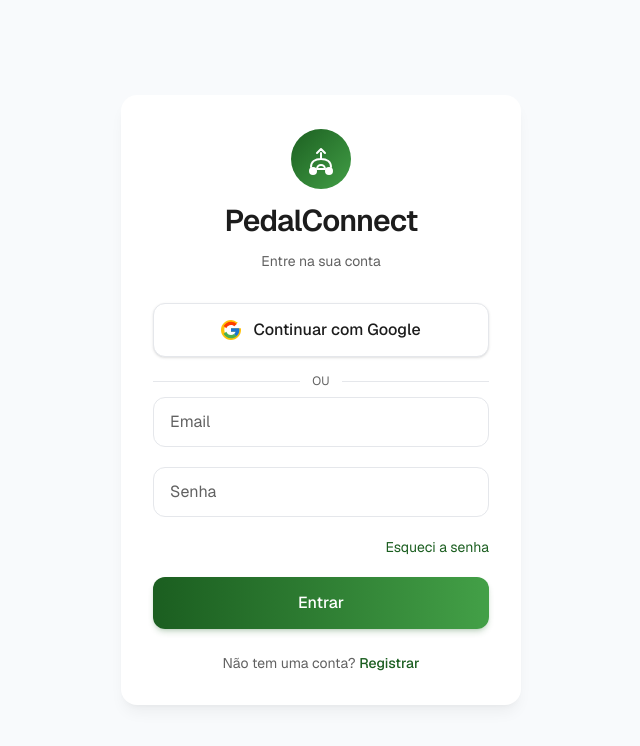
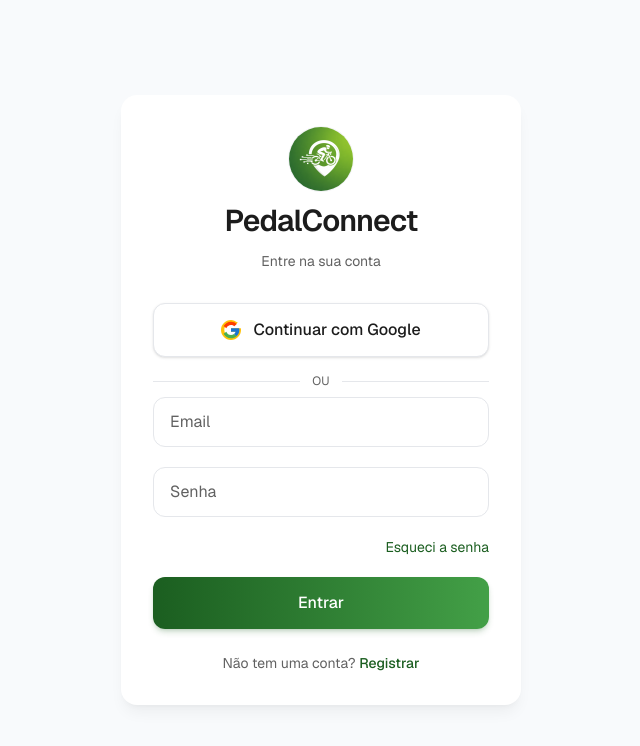
Before and after one commit to JoaoPercio/PedalConnecty, a Next.js app: page /login in a window 1280 px wide. Shown: the top 746 px of the page, without its empty margins (319-959 px from the left). Built offline with nearby package versions, Linux system fonts and the light colour scheme; no server answers.

Commit message:
cm- correçao login google
corrção no login do google

```diff
--- a/app/login/page.tsx
+++ b/app/login/page.tsx
@@ -7,38 +7,7 @@
 import { getProfile, setCachedProfile } from "@/lib/profile";
 import { isProfileRegistrationComplete } from "@/lib/profile-registration";
 import { GoogleSignInButton } from "@/components/GoogleSignInButton";
-
-function AppIcon() {
-  return (
-    <svg
-      width="64"
-      height="64"
-      viewBox="0 0 64 64"
-      fill="none"
-      xmlns="http://www.w3.org/2000/svg"
-      className="w-14 h-14 sm:w-16 sm:h-16"
-      aria-hidden
-    >
-      <circle cx="32" cy="32" r="30" fill="url(#iconGrad)" />
-      <path
-        d="M22 40c0-5 4-8 10-8s10 3 10 8M32 32v-6M28 26l4-4 4 4M32 38c-2 0-4 1.5-4 4h8c0-2.5-2-4-4-4z"
-        stroke="white"
-        strokeWidth="2"
-        strokeLinecap="round"
-        strokeLinejoin="round"
-        fill="none"
-      />
-      <circle cx="24" cy="44" r="4" fill="white" />
-      <circle cx="40" cy="44" r="4" fill="white" />
-      <defs>
-        <linearGradient id="iconGrad" x1="0" y1="0" x2="64" y2="64" gradientUnits="userSpaceOnUse">
-          <stop stopColor="#1B5E20" />
-          <stop offset="1" stopColor="#43A047" />
-        </linearGradient>
-      </defs>
-    </svg>
-  );
-}
+import { AppLogo } from "@/components/AppLogo";
 
 export default function LoginPage() {
   const router = useRouter();
@@ -82,7 +51,7 @@
       <div className="w-full max-w-[400px] bg-surface rounded-2xl shadow-lg shadow-black/5 p-6 sm:p-8">
         {/* Ícone e título */}
         <div className="flex flex-col items-center gap-3 mb-8">
-          <AppIcon />
+          <AppLogo priority />
           <h1 className="text-2xl sm:text-3xl font-semibold text-foreground tracking-tight">
             PedalConnect
           </h1>
--- a/app/register/page.tsx
+++ b/app/register/page.tsx
@@ -18,6 +18,7 @@
 import { StepPersonalInfo } from "./components/StepPersonalInfo";
 import { StepSkillLevel } from "./components/StepSkillLevel";
 import { StepAccount } from "./components/StepAccount";
+import { AppLogo } from "@/components/AppLogo";
 
 const initialFormData: RegistrationFormData = {
   step1: {
@@ -37,38 +38,6 @@
     avatar_file: null,
   },
 };
-
-function AppIcon() {
-  return (
-    <svg
-      width="64"
-      height="64"
-      viewBox="0 0 64 64"
-      fill="none"
-      xmlns="http://www.w3.org/2000/svg"
-      className="w-12 h-12 sm:w-14 sm:h-14"
-      aria-hidden
-    >
-      <circle cx="32" cy="32" r="30" fill="url(#iconGradRegister)" />
-      <path
-        d="M22 40c0-5 4-8 10-8s10 3 10 8M32 32v-6M28 26l4-4 4 4M32 38c-2 0-4 1.5-4 4h8c0-2.5-2-4-4-4z"
-        stroke="white"
-        strokeWidth="2"
-        strokeLinecap="round"
-        strokeLinejoin="round"
-        fill="none"
-      />
-      <circle cx="24" cy="44" r="4" fill="white" />
-      <circle cx="40" cy="44" r="4" fill="white" />
-      <defs>
-        <linearGradient id="iconGradRegister" x1="0" y1="0" x2="64" y2="64" gradientUnits="userSpaceOnUse">
-          <stop stopColor="#1B5E20" />
-          <stop offset="1" stopColor="#43A047" />
-        </linearGradient>
-      </defs>
-    </svg>
-  );
-}
 
 function validateStep1(data: Step1Data): Partial<Record<keyof Step1Data, string>> {
   return validateStep1PersonalInfo(data);
@@ -211,7 +180,7 @@
     <div className="min-h-screen bg-background flex flex-col items-center justify-center p-4 sm:p-6">
       <div className="w-full max-w-[480px] bg-surface rounded-2xl shadow-lg shadow-black/5 p-6 sm:p-8">
         <div className="flex flex-col items-center gap-2 mb-2">
-          <AppIcon />
+          <AppLogo className="h-12 w-12 sm:h-14 sm:w-14" priority />
           <h1 className="text-xl sm:text-2xl font-semibold text-foreground tracking-tight">
             PedalConnect
           </h1>
--- /dev/null
+++ b/components/AppLogo.tsx
@@ -0,0 +1,28 @@
+import Image from "next/image";
+import logoSrc from "@/assets/logo.png";
+
+type AppLogoProps = {
+  /** Tamanho do círculo (largura = altura). */
+  className?: string;
+  priority?: boolean;
+};
+
+export function AppLogo({
+  className = "h-14 w-14 sm:h-16 sm:w-16",
+  priority,
+}: AppLogoProps) {
+  return (
+    <span
+      className={`inline-block shrink-0 overflow-hidden rounded-full bg-surface ring-1 ring-gray-100 ${className}`}
+    >
+      <Image
+        src={logoSrc}
+        alt=""
+        width={256}
+        height={256}
+        className="h-full w-full object-contain"
+        priority={priority}
+      />
+    </span>
+  );
+}
--- a/src/lib/auth.ts
+++ b/src/lib/auth.ts
@@ -1,8 +1,8 @@
 import { supabase } from "./supabase";
+import { getSiteOrigin } from "./site-origin";
 
 export async function signInWithGoogle() {
-  const origin =
-    typeof window !== "undefined" ? window.location.origin : "";
+  const origin = getSiteOrigin();
   return await supabase.auth.signInWithOAuth({
     provider: "google",
     options: {
@@ -35,6 +35,6 @@
 
 export async function resetPassword(email: string) {
   return await supabase.auth.resetPasswordForEmail(email, {
-    redirectTo: `${typeof window !== "undefined" ? window.location.origin : ""}/login`,
+    redirectTo: `${getSiteOrigin()}/login`,
   });
 }
--- /dev/null
+++ b/src/lib/site-origin.ts
@@ -0,0 +1,28 @@
+/**
+ * Origin (scheme + host, no path, no trailing slash) used in Supabase auth redirects.
+ *
+ * Browser: prefers `window.location.origin` so dev, production and Vercel previews follow the
+ * URL aberta; falls back to `NEXT_PUBLIC_SITE_URL` only if origin is empty (ex.: ambientes exóticos).
+ *
+ * Server: `NEXT_PUBLIC_SITE_URL`, else `VERCEL_URL` as `https://…` on Vercel.
+ */
+export function getSiteOrigin(): string {
+  const configured = process.env.NEXT_PUBLIC_SITE_URL?.trim().replace(/\/$/, "");
+
+  if (typeof window !== "undefined") {
+    const live = window.location.origin;
+    if (live) return live;
+    if (configured) return configured;
+    return "";
+  }
+
+  if (configured) return configured;
+
+  const vercel = process.env.VERCEL_URL?.trim();
+  if (vercel) {
+    const host = vercel.replace(/^https?:\/\//, "");
+    return `https://${host}`;
+  }
+
+  return "";
+}
```
Also changed, not shown: assets/logo.png (added).
